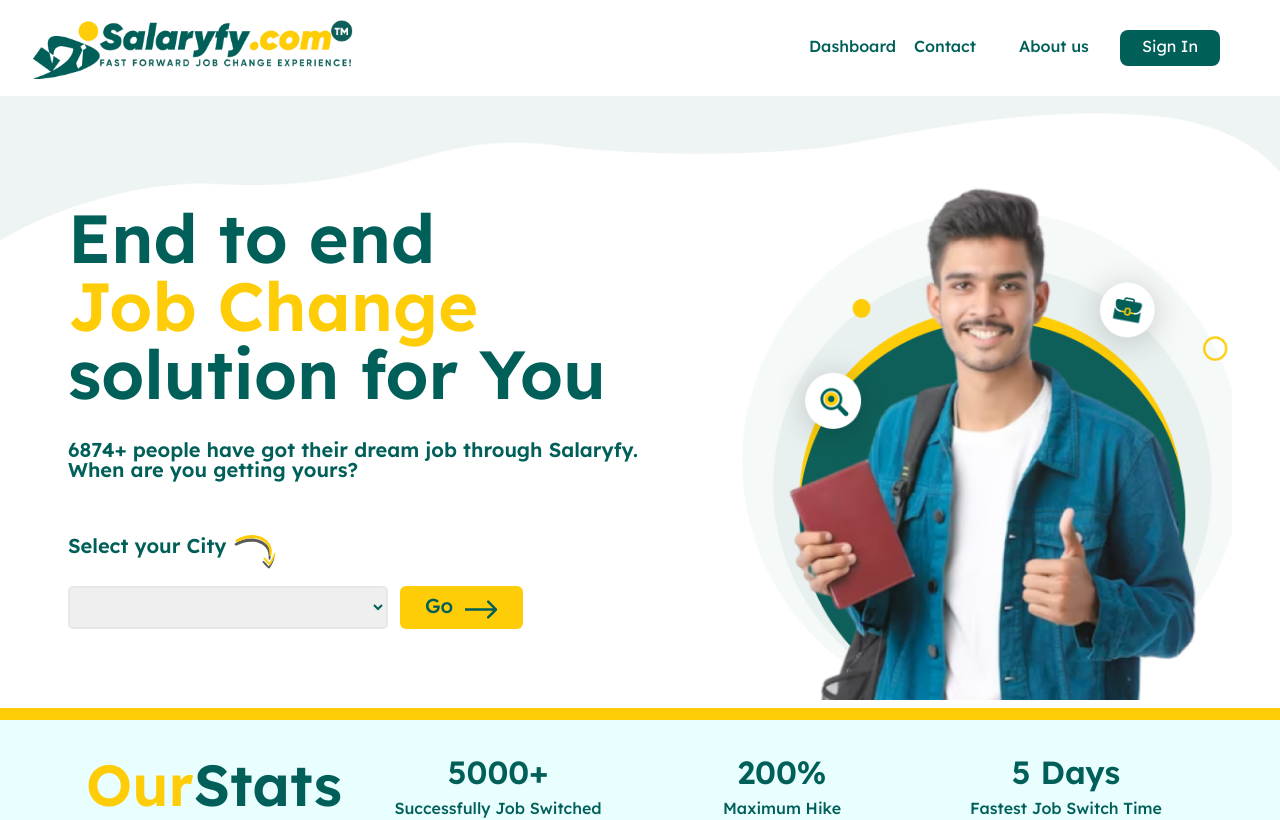
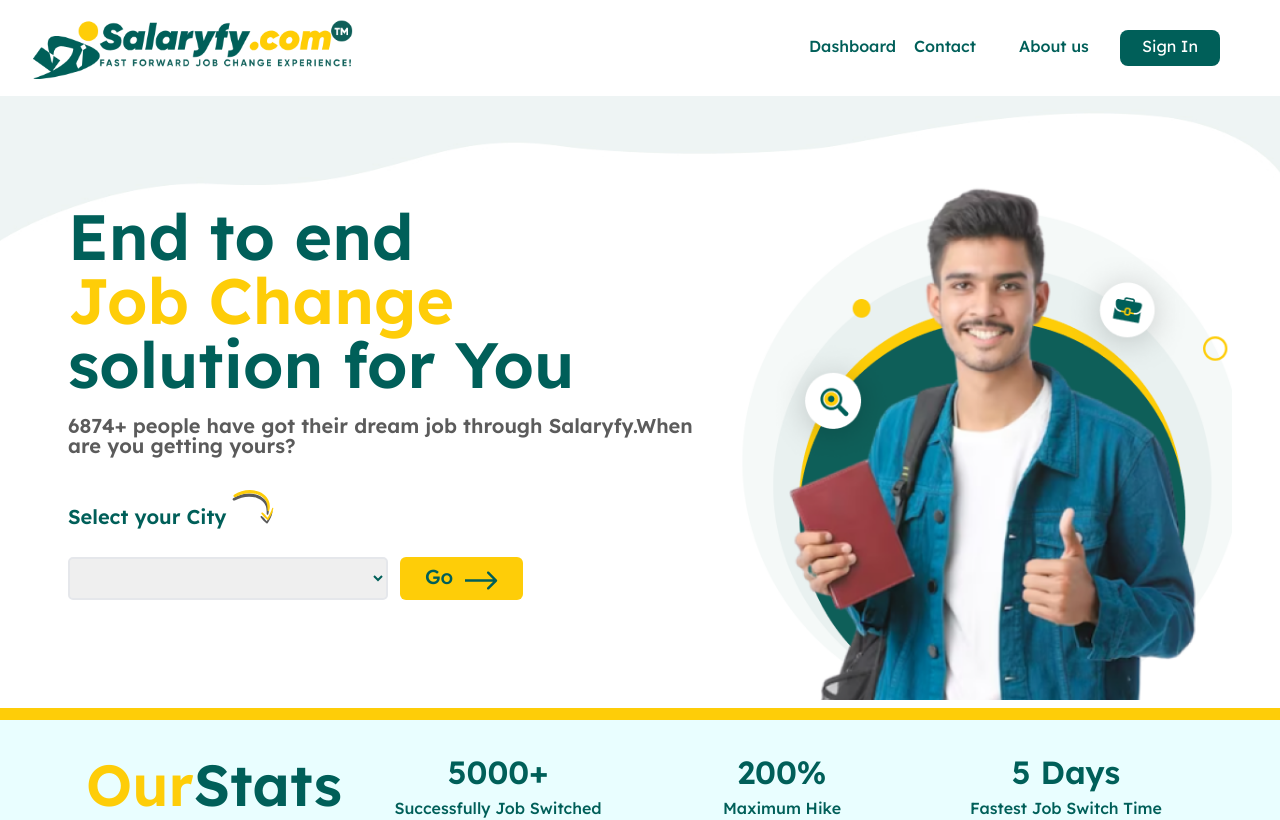
Before and after one commit to mayurkukade/Salaryfy, a React (Vite) app in the folder salaryfy/: page / in a window 1280 px wide. Shown: the top 820 px of the page. Built offline with nearby package versions, Linux system fonts and the light colour scheme.

Commit message:
update in herosection

```diff
--- a/salaryfy/src/components/HomeComponent/HeroSection.tsx
+++ b/salaryfy/src/components/HomeComponent/HeroSection.tsx
@@ -31,20 +31,17 @@ const HeroSection2 = () => {
         <img alt="img wave" src={herowave} style={{ width: "100%" }} />
       </div>
       <div className="container p-2 mx-auto md:flex md:flex-row md:justify-center md:gap-[20px] ">
-        <div className="text-center leading-none text-[4rem] mt-[2.5rem] font-semibold md:p-5  md:w-[60%] md:text-left md:text-[4.25rem] md:mt-[5rem]">
+        <div className="text-center leading-none lg:text-[4rem] text-[2.5rem] mt-[2.5rem] font-semibold md:p-5  md:w-[60%] md:text-left md:text-[4.25rem] md:mt-[5rem]">
           <p className="text-darkGreen font-Lexend  ">End to end</p>
           <div className=" font-Lexend text-darkGreen  ">
             <span className="text-yellow">Job Change</span> <br />
             <span className="text-darkGreen">solution for You</span>
-            <p className="font-Lexend text-[20px] mt-[2rem]  ">
-              6874+ people have got their dream job through Salaryfy.
+            <p className="font-Lexend text-[0.8125rem] mt-[2rem] text-[#5B5B5B] leading-5  lg:m-0 lg:mt-[1.25rem] lg:text-[1.25rem] m-5">
+              6874+ people have got their dream job through Salaryfy.When are you getting yours?
             </p>
-            <p className="font-Lexend text-[20px] ">
-              {" "}
-              When are you getting yours?
-            </p>
-            <div className=" mt-[56px] h-[50px] flex relative justify-center md:justify-start">
-              <p className="font-Lexend text-[20px] text-darkGreen font-semibold flex relative align-text-top">
+
+            <div className=" lg:mt-[3.2rem] mt-[2.44rem] h-[50px] flex relative text-start ml-5 lg:ml-0">
+              <p className="font-Lexend lg:text-start text-[20px] text-darkGreen font-semibold flex relative align-text-top ">
                 Select your City
               </p>
               <svg
@@ -53,7 +50,7 @@ const HeroSection2 = () => {
                 height="55"
                 viewBox="0 0 56 55"
                 fill="none"
-                className="absolute mt-[-0.8rem] ml-[13rem] md:ml-[10rem]"
+                className="position mt-[-1.8rem]  "
               >
                 <path
                   d="M42.2816 36.171C44.8539 27.9038 40.0893 20.2316 32.247 17.216C24.2629 14.1473 14.2223 15.592 7.18817 20.2942C5.72408 21.2752 7.28213 23.2516 8.76145 22.4281C15.2257 18.8334 23.1575 17.4909 30.3043 19.7089C33.413 20.6546 36.134 22.5339 38.0815 25.0804C40.6522 28.4087 40.6716 32.1426 40.7064 36.104C40.714 37.0571 42.0422 36.9255 42.2816 36.171Z"
```
